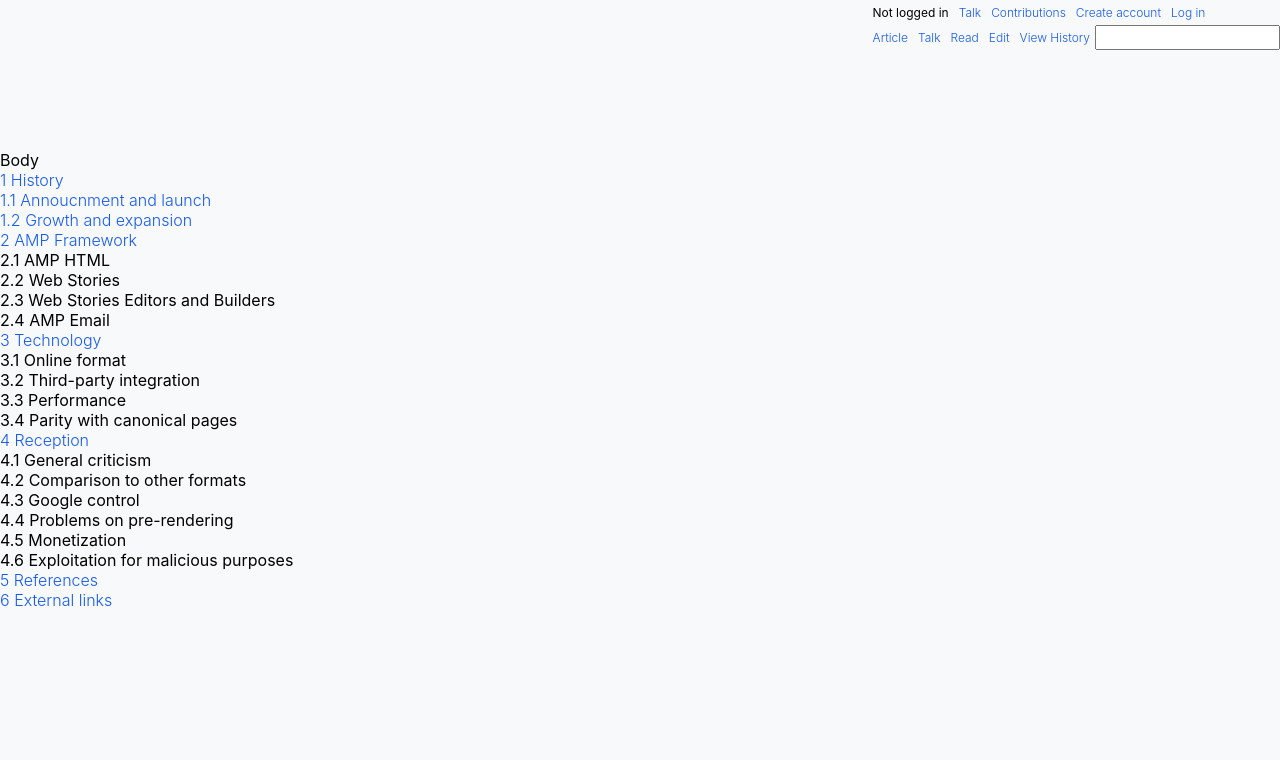
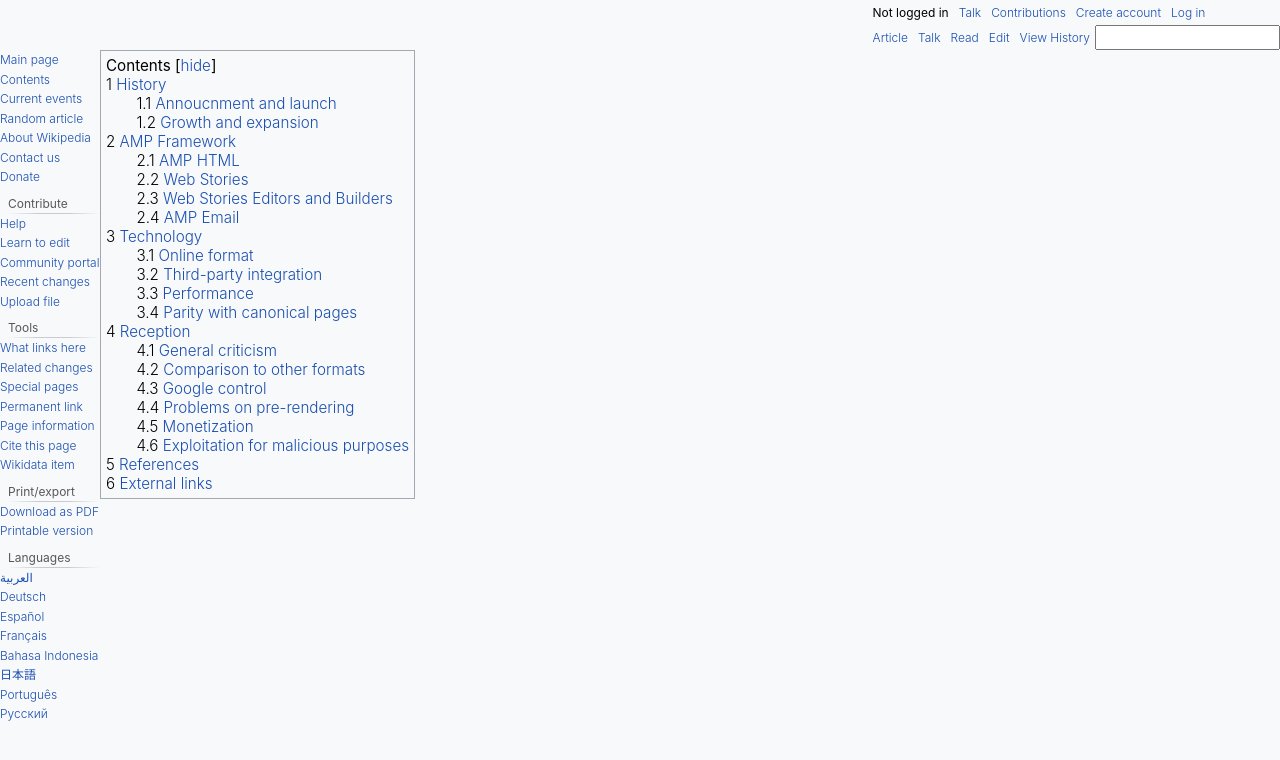
Before and after one commit to Kparine/amp-project, a Next.js app: page / in a window 1280 px wide. Shown: the top 760 px of the page. Built offline with nearby package versions, Linux system fonts and the light colour scheme.

Commit message:
update contents and stylize navbar

```diff
--- a/components/contents.js
+++ b/components/contents.js
@@ -1,39 +1,131 @@
 const ContentAnchors = () => {
 	return (
-		<div className="article-anchor-container">
+		<>
 			<div className="article-anchor-container">
-				<div>
-					<div className="false-link">1 History</div>
-					<div className="false-link"> 1.1 Annoucnment and launch</div>
-					<div className="false-link"> 1.2 Growth and expansion</div>
+				<div className="article-anchor-content">
+					<div>
+						Contents [<span className="false-link">hide</span>]
+					</div>
+					<div>
+						<a className="list-header false-link group-head">
+							<span className="bullet">1</span>
+							<span> History</span>
+						</a>
+						<div className="lvl-2">
+							<div className="false-link">
+								<span className="bullet">1.1</span> Annoucnment and launch
+							</div>
+							<div className="false-link">
+								<span className="bullet">1.2</span> Growth and expansion
+							</div>
+						</div>
+					</div>
+
+					<div>
+						<a className="list-header false-link group-head">
+							<div className="list-header false-link group-head">
+								<span className="bullet">2</span>
+								<span> AMP Framework</span>
+							</div>
+						</a>
+						<div className="lvl-2">
+							<div className="false-link">
+								<span className="bullet">2.1</span> AMP HTML
+							</div>
+							<div className="false-link">
+								<span className="bullet">2.2</span> Web Stories
+							</div>
+							<div className="false-link">
+								<span className="bullet">2.3</span> Web Stories Editors and
+								Builders
+							</div>
+							<div className="false-link">
+								<span className="bullet">2.4</span> AMP Email
+							</div>
+						</div>
+					</div>
+
+					<div>
+						<a className="list-header false-link group-head">
+							<div className="list-header false-link group-head">
+								<span className="bullet">3</span>
+								<span> Technology</span>
+							</div>
+						</a>
+						<div className="lvl-2">
+							<div className="false-link">
+								<span className="bullet">3.1</span> Online format
+							</div>
+							<div className="false-link">
+								<span className="bullet">3.2</span> Third-party integration
+							</div>
+							<div className="false-link">
+								<span className="bullet">3.3</span> Performance
+							</div>
+							<div className="false-link">
+								<span className="bullet">3.4</span> Parity with canonical pages
+							</div>
+						</div>
+					</div>
+
+					<div>
+						<a className="list-header false-link group-head">
+							<div className="list-header false-link group-head">
+								<span className="bullet">4</span>
+								<span> Reception</span>
+							</div>
+						</a>
+						<div className="lvl-2">
+							<div className="false-link">
+								<span className="bullet">4.1</span> General criticism
+							</div>
+							<div className="false-link">
+								<span className="bullet">4.2</span> Comparison to other formats
+							</div>
+							<div className="false-link">
+								<span className="bullet">4.3</span> Google control
+							</div>
+							<div className="false-link">
+								<span className="bullet">4.4</span> Problems on pre-rendering
+							</div>
+							<div className="false-link">
+								<span className="bullet">4.5</span> Monetization
+							</div>
+							<div className="false-link">
+								<span className="bullet">4.6</span> Exploitation for malicious
+								purposes
+							</div>
+						</div>
+					</div>
+
+					<div className="list-header false-link">
+						<span className="bullet">5</span> References
+					</div>
+					<div className="list-header false-link">
+						<span className="bullet">6</span> External links
+					</div>
 				</div>
-				<div>
-					<div className="false-link">2 AMP Framework</div>
-					<div> 2.1 AMP HTML</div>
-					<div> 2.2 Web Stories</div>
-					<div> 2.3 Web Stories Editors and Builders</div>
-					<div> 2.4 AMP Email</div>
-				</div>
-				<div>
-					<div className="false-link">3 Technology</div>
-					<div> 3.1 Online format</div>
-					<div> 3.2 Third-party integration</div>
-					<div> 3.3 Performance</div>
-					<div> 3.4 Parity with canonical pages</div>
-				</div>
-				<div>
-					<div className="false-link">4 Reception</div>
-					<div> 4.1 General criticism</div>
-					<div> 4.2 Comparison to other formats</div>
-					<div> 4.3 Google control</div>
-					<div> 4.4 Problems on pre-rendering</div>
-					<div> 4.5 Monetization</div>
-					<div> 4.6 Exploitation for malicious purposes</div>
-				</div>
-				<div className="false-link">5 References</div>
-				<div className="false-link">6 External links</div>
 			</div>
-		</div>
+			<style global jsx>
+				{`
+				.article-anchor-container {
+					border: 1px solid #a2a9b1;
+					background-color: #F8F9FA;
+					padding: 5px;
+					font-size: 95%;
+				}
+					.lvl-2 {
+						margin: 0 0 0 2em;
+					}
+					.bullet {
+						color: #000;
+					}
+					.article-anchor-content{
+						font-size 95%;
+					}
+				`}
+			</style>
+		</>
 	);
 };
 
--- a/components/navbar.js
+++ b/components/navbar.js
@@ -2,18 +2,111 @@ const SideNavBar = () => {
 	return (
 		<>
 			<div className="sidebar-container">
-				<amp-img
-					alt="A view of the sea"
-					src="https://upload.wikimedia.org/wikipedia/commons/7/77/Wikipedia_svg_logo.svg"
-					width="100px"
-					height="100px"
-					layout="responsive"
-				></amp-img>
+				<a href="https://en.wikipedia.org/wiki/Accelerated_Mobile_Pages">
+					<amp-img
+						alt="A view of the sea"
+						src="https://upload.wikimedia.org/wikipedia/commons/b/b3/Wikipedia-logo-v2-en.svg"
+						width="100px"
+						height="160px"
+						layout="responsive"
+					></amp-img>
+				</a>
+				<div className="menu-portal">
+					<div className="interaction-sub-label false-link">Main page</div>
+					<div className="interaction-sub-label false-link">Contents</div>
+					<div className="interaction-sub-label false-link">Current events</div>
+					<div className="interaction-sub-label false-link">Random article</div>
+					<div className="interaction-sub-label false-link">
+						About Wikipedia
+					</div>
+					<div className="interaction-sub-label false-link">Contact us</div>
+					<div className="interaction-sub-label false-link">Donate</div>
+				</div>
+				<div className="menu-portal">
+					<h3 className="interaction-label">Contribute</h3>
+					<div className="interaction-sub-label false-link">Help</div>
+					<div className="interaction-sub-label false-link">Learn to edit</div>
+					<div className="interaction-sub-label false-link">
+						Community portal
+					</div>
+					<div className="interaction-sub-label false-link">Recent changes</div>
+					<div className="interaction-sub-label false-link">Upload file</div>
+				</div>
+				<div className="menu-portal">
+					<h3 className="interaction-label">Tools</h3>
+					<div className="interaction-sub-label false-link">
+						What links here
+					</div>
+					<div className="interaction-sub-label false-link">
+						Related changes
+					</div>
+					<div className="interaction-sub-label false-link">Special pages</div>
+					<div className="interaction-sub-label false-link">Permanent link</div>
+					<div className="interaction-sub-label false-link">
+						Page information
+					</div>
+					<div className="interaction-sub-label false-link">Cite this page</div>
+					<div className="interaction-sub-label false-link">Wikidata item</div>
+				</div>
+				<div className="menu-portal">
+					<h3 className="interaction-label">Print/export</h3>
+					<div className="interaction-sub-label false-link">
+						Download as PDF
+					</div>
+					<div className="interaction-sub-label false-link">
+						Printable version
+					</div>
+				</div>
+				<div className="menu-portal">
+					<h3 className="interaction-label">Languages</h3>
+					<div className="interaction-sub-label false-link">العربية</div>
+					<div className="interaction-sub-label false-link">Deutsch</div>
+					<div className="interaction-sub-label false-link">Español</div>
+					<div className="interaction-sub-label false-link">Français</div>
+					<div className="interaction-sub-label false-link">
+						Bahasa Indonesia
+					</div>
+					<div className="interaction-sub-label false-link">日本語</div>
+					<div className="interaction-sub-label false-link">Português</div>
+					<div className="interaction-sub-label false-link">Русский</div>
+				</div>
 			</div>
 			<style jsx>{`
 				.sidebar-container {
-					height: 100px;
+					height: 500px;
 					width: 100px;
+				}
+				.vector-portal {
+					margin: 0 0.6em 0 0.7em;
+					padding: 0.25em 0;
+					direction: ltr;
+				}
+				.interaction-label {
+					display: block;
+					background-image: url(/w/skins/Vector/resources/skins.vector.styles/images/portal-separator.png?4ab04);
+					background-image: linear-gradient(
+						to right,
+						rgba(200, 204, 209, 0) 0,
+						#c8ccd1 33%,
+						#c8ccd1 66%,
+						rgba(200, 204, 209, 0) 100%
+					);
+					background-position: center bottom;
+					background-repeat: no-repeat;
+					background-size: 100% 1px;
+					color: #54595d;
+					margin: 0.5em 0 0 0.66666667em;
+					border: 0;
+					padding: 0.25em 0;
+					font-size: 0.75em;
+					font-weight: normal;
+					cursor: default;
+				}
+				.interaction-sub-label {
+					margin: 0;
+					padding: 0.25em 0;
+					font-size: 0.75em;
+					line-height: 1.125em;
 				}
 			`}</style>
 		</>
--- a/pages/index.js
+++ b/pages/index.js
@@ -13,9 +13,14 @@ const Index = () => {
 	return (
 		<div>
 			<Header />
-			<SideNavBar />
-			<Home />
-			<ContentAnchors />
+			<div className="layout-main">
+				<div className="sidebar-main">
+					<SideNavBar />
+				</div>
+				<div className="article-main">
+					<ContentAnchors />
+				</div>
+			</div>
 			<style global jsx>
 				{`
 					body {
@@ -23,13 +28,16 @@ const Index = () => {
 						min-height: 100vh;
 						background-color: #f8f9fa;
 					}
+					.layout-main {
+						display: flex;
+					}
 					.false-link {
-						color: #155af0;
+						color: #194eb1;
 						font-weight: 300;
 					}
 					.false-link:hover {
-						font-weight: bold;
 						text-decoration: underline;
+						cursor: pointer;
 					}
 				`}
 			</style>
```
